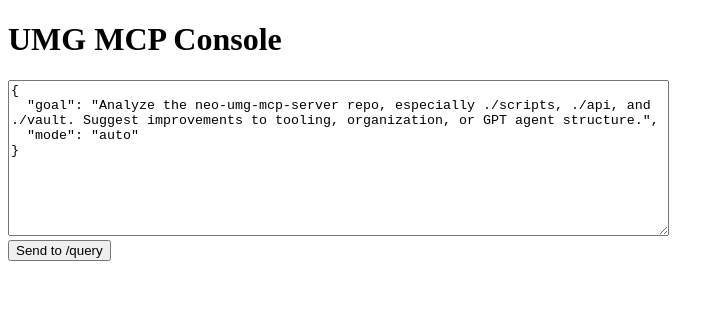
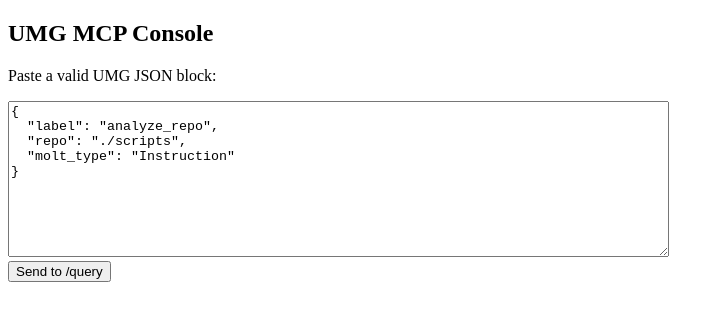
Before and after one commit to NeoMagCustoms/neo-umg-mcp-server, a website: page public/index.html in a window 1280 px wide. Shown: the whole page, without its empty margins (0-724 px from the left). Drawn offline with Linux system fonts and the light colour scheme.

Commit message:
Rebuilt UI with clean JSON console (no emoji, no invalid UTF)

```diff
--- a/public/index.html
+++ b/public/index.html
@@ -5,11 +5,14 @@
   <title>UMG MCP Console</title>
 </head>
 <body>
-  <h1>UMG MCP Console</h1>
+  <h2>UMG MCP Console</h2>
+
+  <p>Paste a valid UMG JSON block:</p>
   <textarea id="payload" rows="10" cols="80">
 {
-  "goal": "Analyze the neo-umg-mcp-server repo, especially ./scripts, ./api, and ./vault. Suggest improvements to tooling, organization, or GPT agent structure.",
-  "mode": "auto"
+  "label": "analyze_repo",
+  "repo": "./scripts",
+  "molt_type": "Instruction"
 }
   </textarea>
   <br>
```
